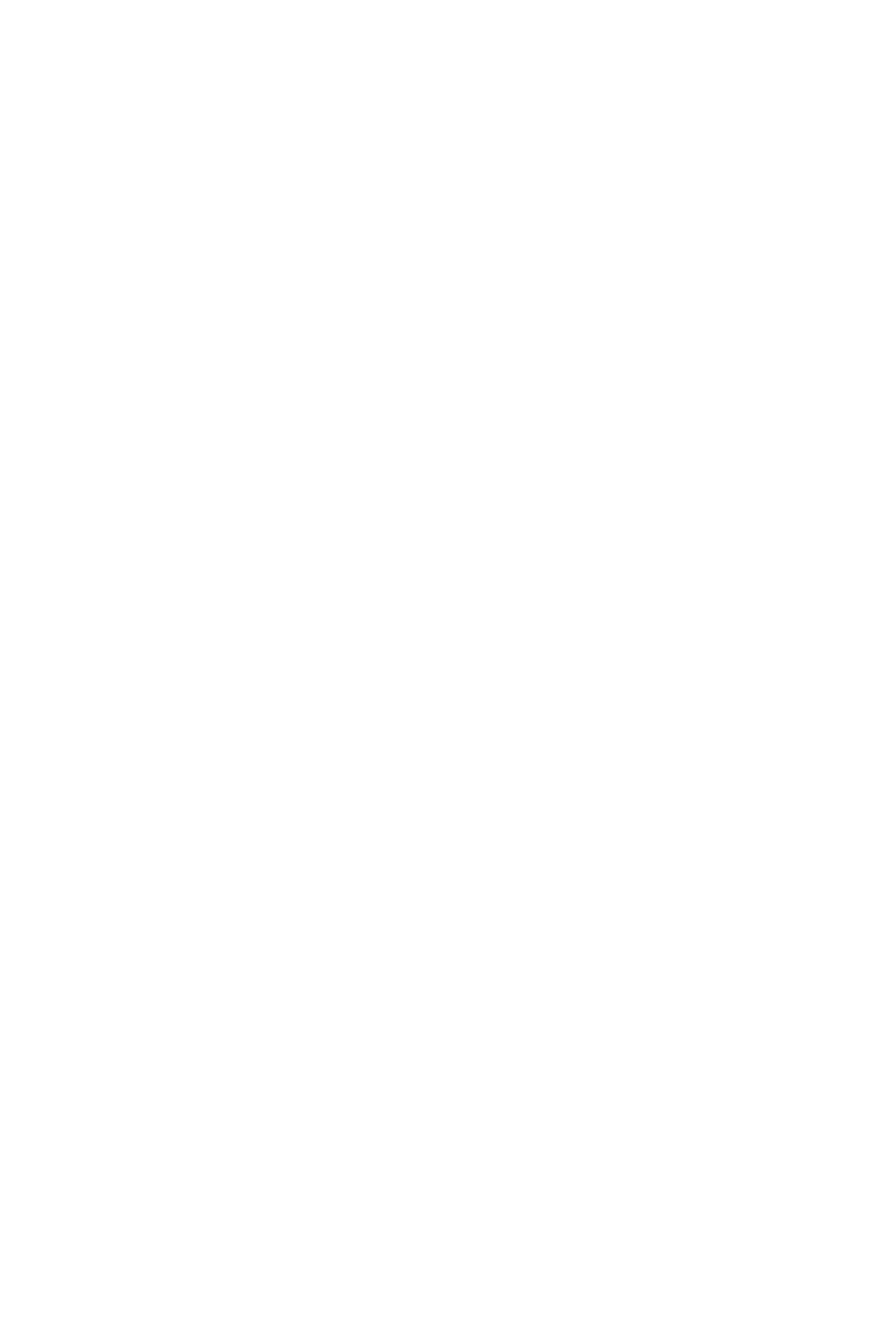
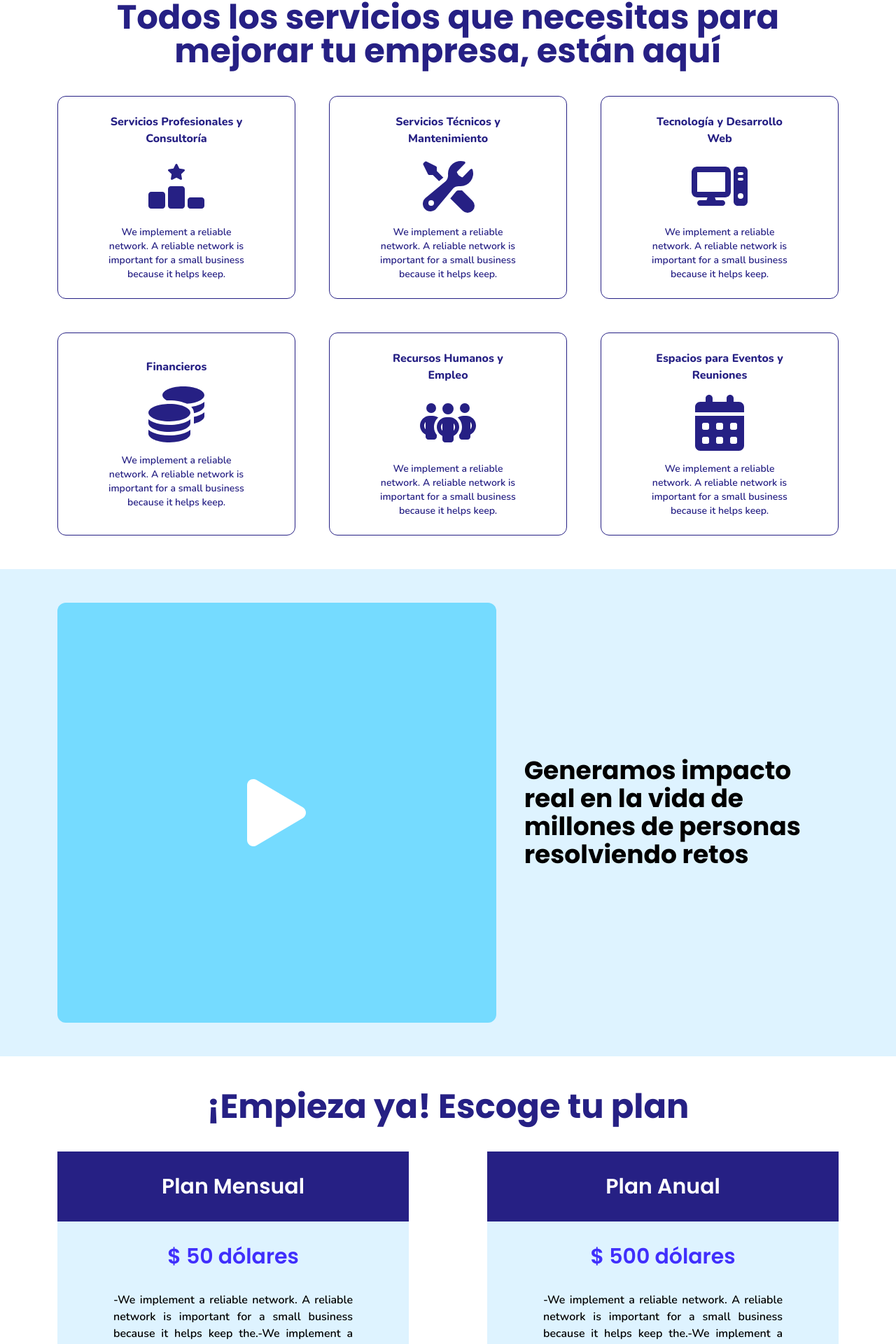
Before and after one commit to roberto2002-03-12/eiich-empresas, a Next.js app in the folder frontend/: page /home in a window 1280 px wide. Shown: the part 847-2767 px from the top of the page at 70% size. Before the commit the page ends 800 px from the top, so only its background shows below. Built offline with nearby package versions, Linux system fonts and the light colour scheme.

Commit message:
feature:home ui

```diff
--- /dev/null
+++ b/frontend/src/app/(CommonUI)/home/components/HeroSection.tsx
@@ -0,0 +1,28 @@
+import { Typography } from "@/components/Typography"
+import { Container } from "@/components/ui/Container"
+import Link from "next/link"
+
+export const HeroSection = () => {
+	return (
+		<section className="bg-jacksons-purple-900 w-full h-screen text-white">
+			<Container>
+				<div className="flex flex-col justify-center text-left h-screen">
+					<h1 className="z-[1] absolute indent-0 opacity-0">Eiich-empresas</h1>
+					<Typography className="max-w-[600px]">
+						Construyendo marcas, impulsando sueños: <br /> Tu socio integral para el
+						éxito empresarial
+					</Typography>
+					<p className="mt-8 max-w-[600px]">
+						We implement a reliable network. A reliable network is important for a small
+						business because it helps keep the business well organized.
+					</p>
+					<div className="mt-10">
+						<Link href={"/"} className="py-4 px-8 bg-picton-blue-500">
+							Más información
+						</Link>
+					</div>
+				</div>
+			</Container>
+		</section>
+	)
+}
--- /dev/null
+++ b/frontend/src/app/(CommonUI)/home/components/PlanCard.tsx
@@ -0,0 +1,29 @@
+import Link from "next/link"
+
+interface Props {
+	name: string
+	price: string
+	content: string
+}
+
+export const PlanCard = ({ name, price, content }: Props) => {
+	return (
+		<div>
+			<div>
+				<h3 className="text-3xl py-8 px-12 bg-jacksons-purple-900 text-white font-poppins font-semibold">
+					{name}
+				</h3>
+			</div>
+			<div className="px-20 pt-8 pb-16 bg-picton-blue-100">
+				<p className="text-3xl font-poppins font-semibold text-jacksons-purple-600">{`$ ${price} dólares`}</p>
+				<p className="my-8 text-black text-justify">{content}</p>
+				<Link
+					href={"/"}
+					className="px-16 py-4 bg-jacksons-purple-900 text-white rounded-xl"
+				>
+					Adquirir plan
+				</Link>
+			</div>
+		</div>
+	)
+}
--- /dev/null
+++ b/frontend/src/app/(CommonUI)/home/components/PlansSection.tsx
@@ -0,0 +1,25 @@
+import { Typography } from "@/components/Typography"
+import { Container } from "@/components/ui/Container"
+import { PlanCard } from "./PlanCard"
+
+export const PlansSection = () => {
+	return (
+		<section className="py-12 text-center text-jacksons-purple-900">
+			<Container>
+				<Typography>¡Empieza ya! Escoge tu plan</Typography>
+				<div className="mt-10 grid md:grid-cols-2 gap-4 md:gap-28">
+					<PlanCard
+						name="Plan Mensual"
+						price="50"
+						content="-We implement a reliable network. A reliable network is important for a small business because it helps keep the.-We implement a reliable network. A reliable network is important for a small business because it helps keep the.-We implement a reliable network. A reliable network is important for a small business because it helps keep the"
+					></PlanCard>
+					<PlanCard
+						name="Plan Anual"
+						price="500"
+						content="-We implement a reliable network. A reliable network is important for a small business because it helps keep the.-We implement a reliable network. A reliable network is important for a small business because it helps keep the.-We implement a reliable network. A reliable network is important for a small business because it helps keep the"
+					></PlanCard>
+				</div>
+			</Container>
+		</section>
+	)
+}
--- /dev/null
+++ b/frontend/src/app/(CommonUI)/home/components/ServicieCard.tsx
@@ -0,0 +1,15 @@
+interface Props {
+	title: string
+	icon: React.ReactNode
+	content: string
+}
+
+export const ServiceCard = ({ title, icon, content }: Props) => {
+	return (
+		<div className="border border-solid border-jacksons-purple-900 py-6 px-16 flex flex-col justify-center items-center rounded-xl">
+			<p className="font-extrabold texdt-2xl ">{title}</p>
+			<div className="my-4">{icon}</div>
+			<p className="text-xs md:text-sm">{content}</p>
+		</div>
+	)
+}
--- /dev/null
+++ b/frontend/src/app/(CommonUI)/home/components/ServicieSection.tsx
@@ -0,0 +1,49 @@
+import { Typography } from "@/components/Typography"
+import { Container } from "@/components/ui/Container"
+import { ServiceCard } from "./ServicieCard"
+import { HiMiniWrenchScrewdriver } from "react-icons/hi2"
+import { FaCalendarDays, FaCoins, FaComputer, FaPeopleGroup, FaRankingStar } from "react-icons/fa6"
+
+export const ServicesSection = () => {
+	return (
+		<section className="py-12 text-center text-jacksons-purple-900">
+			<Container>
+				<Typography>
+					Todos los servicios que necesitas para mejorar tu empresa, están aquí
+				</Typography>
+				<div className="mt-10 grid md:grid-cols-3 gap-4 md:gap-12">
+					<ServiceCard
+						title="Servicios Profesionales y Consultoría"
+						icon={<FaRankingStar className="w-[80px] h-[80px]" />}
+						content="We implement a reliable network. A reliable network is important for a small business because it helps keep."
+					></ServiceCard>
+					<ServiceCard
+						title="Servicios Técnicos y Mantenimiento"
+						icon={<HiMiniWrenchScrewdriver className="w-[80px] h-[80px]" />}
+						content="We implement a reliable network. A reliable network is important for a small business because it helps keep."
+					></ServiceCard>
+					<ServiceCard
+						title="Tecnología y Desarrollo Web"
+						icon={<FaComputer className="w-[80px] h-[80px]" />}
+						content="We implement a reliable network. A reliable network is important for a small business because it helps keep."
+					></ServiceCard>
+					<ServiceCard
+						title="Financieros"
+						icon={<FaCoins className="w-[80px] h-[80px]" />}
+						content="We implement a reliable network. A reliable network is important for a small business because it helps keep."
+					></ServiceCard>
+					<ServiceCard
+						title="Recursos Humanos y Empleo"
+						icon={<FaPeopleGroup className="w-[80px] h-[80px]" />}
+						content="We implement a reliable network. A reliable network is important for a small business because it helps keep."
+					></ServiceCard>
+					<ServiceCard
+						title="Espacios para Eventos y Reuniones"
+						icon={<FaCalendarDays className="w-[80px] h-[80px]" />}
+						content="We implement a reliable network. A reliable network is important for a small business because it helps keep."
+					></ServiceCard>
+				</div>
+			</Container>
+		</section>
+	)
+}
--- /dev/null
+++ b/frontend/src/app/(CommonUI)/home/components/VideoSection.tsx
@@ -0,0 +1,24 @@
+import { Typography } from "@/components/Typography"
+import { Container } from "@/components/ui/Container"
+import { FaPlay } from "react-icons/fa"
+
+export const VideoSection = () => {
+	return (
+		<section className="bg-picton-blue-100 py-12">
+			<Container>
+				<div className="flex gap-10 items-center justify-center m-auto">
+					<div className="bg-picton-blue-300 rounded-xl w-[800px] h-[500px] md:w-[2000px] md:h-[600px] flex items-center justify-center">
+						<FaPlay className="text-8xl text-white" />
+						{/* <video src="" className="aspect-video w-[550px]"></video> */}
+					</div>
+					<div>
+						<Typography className="text-4xl">
+							Generamos impacto real en la vida de millones de personas resolviendo
+							retos
+						</Typography>
+					</div>
+				</div>
+			</Container>
+		</section>
+	)
+}
--- a/frontend/src/app/(CommonUI)/home/page.tsx
+++ b/frontend/src/app/(CommonUI)/home/page.tsx
@@ -1,7 +1,15 @@
-export default function page(){
-    return (
-            <div className="">
-               Este es el Home
-            </div>
-    )
+import { HeroSection } from "./components/HeroSection"
+import { PlansSection } from "./components/PlansSection"
+import { ServicesSection } from "./components/ServicieSection"
+import { VideoSection } from "./components/VideoSection"
+
+export default function page() {
+	return (
+		<>
+			<HeroSection />
+			<ServicesSection />
+			<VideoSection />
+			<PlansSection />
+		</>
+	)
 }
--- a/frontend/src/app/fonts.ts
+++ b/frontend/src/app/fonts.ts
@@ -2,12 +2,12 @@ import { Nunito, Poppins } from "next/font/google"
 
 export const nunito = Nunito({
     subsets: ["latin"],
-    weight: "600",
+    weight: ["600", "700", "800"],
     variable: "--font-nunito"
 })
 
 export const poppins = Poppins({
     subsets: ["latin"],
-    weight: ["700", "800"], //700 (default) bold, 800 extrabold
+    weight: ["600", "700", "800"], //700 (default) bold, 800 extrabold
     variable: "--font-poppins"
 })
--- a/frontend/src/components/Typography.tsx
+++ b/frontend/src/components/Typography.tsx
@@ -8,5 +8,5 @@ interface Props {
 }
 
 export const Typography = ({ children, text = "", className = "" }: Props) => {
-	return <h2 className={twMerge("font-poppins font text-5xl", text, className)}>{children}</h2>
+	return <h2 className={twMerge("font-poppins font-bold text-5xl", text, className)}>{children}</h2>
 }
--- /dev/null
+++ b/frontend/src/components/styles/container.module.css
@@ -0,0 +1,45 @@
+.e_container {
+	width: 100%;
+}
+
+@media (min-width: 400px) {
+	.e_container {
+		max-width: 360px;
+	}
+}
+
+@media (min-width: 480px) {
+	.e_container {
+		max-width: 420px;
+	}
+}
+
+@media (min-width: 576px) {
+	.e_container {
+		max-width: 550px;
+	}
+}
+
+@media (min-width: 768px) {
+	.e_container {
+		max-width: 700px;
+	}
+}
+
+@media (min-width: 992px) {
+	.e_container {
+		max-width: 940px;
+	}
+}
+
+@media (min-width: 1200px) {
+	.e_container {
+		max-width: 1140px;
+	}
+}
+
+@media (min-width: 1400px) {
+	.e_container {
+		max-width: 1240px;
+	}
+}
--- a/frontend/src/components/ui/Container.tsx
+++ b/frontend/src/components/ui/Container.tsx
@@ -1,4 +1,5 @@
 import { ReactNode } from "react"
+import styles from "../styles/container.module.css"
 
 interface Props {
 	children: ReactNode
@@ -6,5 +7,5 @@ interface Props {
 }
 
 export const Container = ({ children, className = "" }: Props) => {
-	return <div className={`mx-auto px-3 ${className}`}>{children}</div>
+	return <div className={`${styles["e_container"]} mx-auto px-3 ${className}`}>{children}</div>
 }
```
